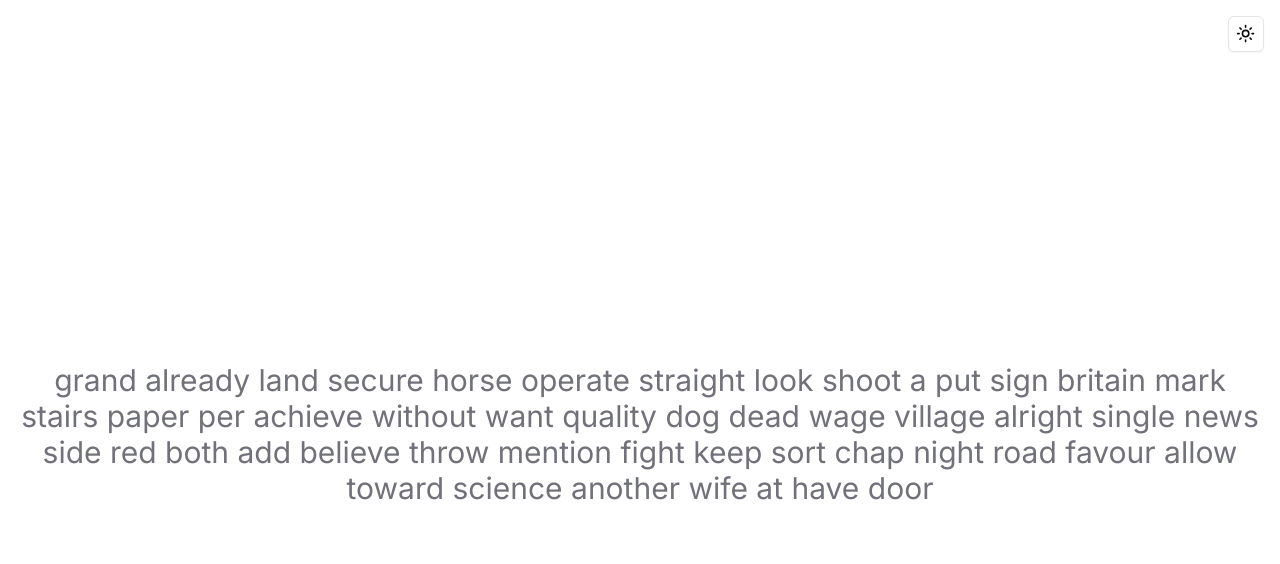
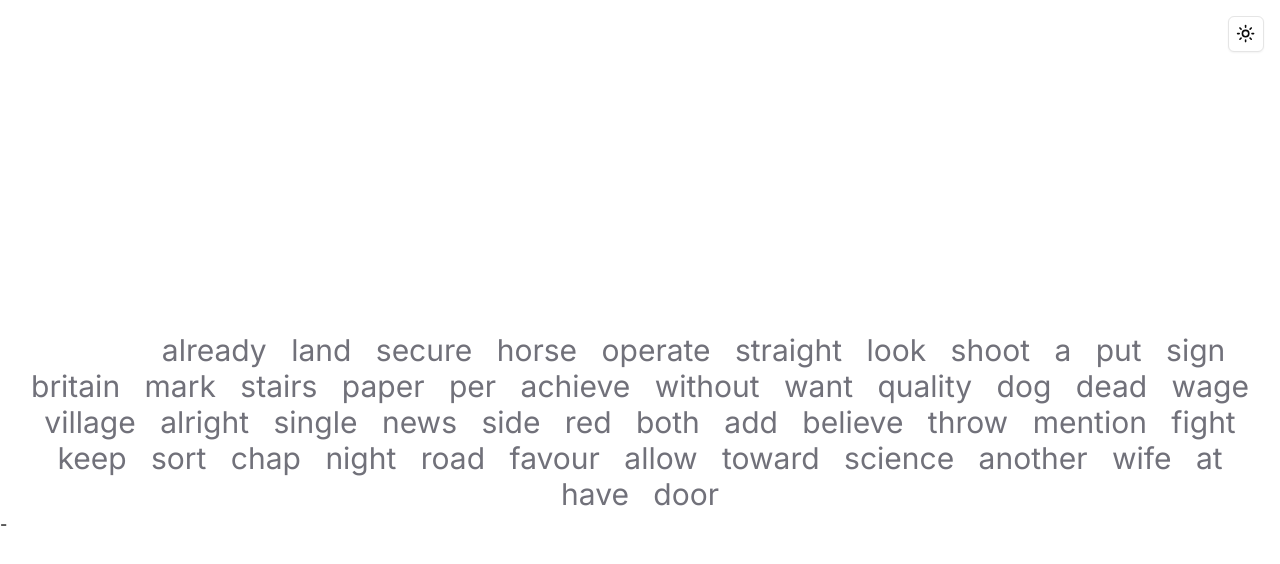
Before and after one commit to dkkmartin/CharTyper, a Next.js app: page /play in a window 1280 px wide. Shown: the top 564 px of the page. Built offline with nearby package versions, Linux system fonts and the light colour scheme.

Commit message:
refactor: Improve Play page rendering and keyboard handling

```diff
--- a/app/play/page.tsx
+++ b/app/play/page.tsx
@@ -13,17 +13,26 @@
     setCurrentWord(sentence[0])
   }, [sentence])
 
-  useEffect(() => {
-    console.log(keyboard.keysPressed)
-    console.log(keyboard.words)
-  }, [keyboard])
-
   return (
     <div className="flex flex-col">
-      <section className="w-screen px-4 text-pretty text-center text-3xl text-zinc-500">
-        {sentence.join(' ')}
+      <section className="w-screen max-w-[1500px] text-pretty text-center text-3xl text-zinc-500">
+        {sentence.map((word, index) => (
+          <span
+            className={`${
+              currentWord === word ? 'text-white' : 'text-zinc-500'
+            } px-2`}
+            key={index}
+          >
+            {word}{' '}
+          </span>
+        ))}
       </section>
-      <section>{keyboard && keyboard.keysPressed.join(' ')}</section>
+      <section>
+        {keyboard.keysPressed.length > 0
+          ? keyboard.keysPressed
+          : keyboard.words.join(' ')}
+      </section>
+      -
     </div>
   )
 }
```
